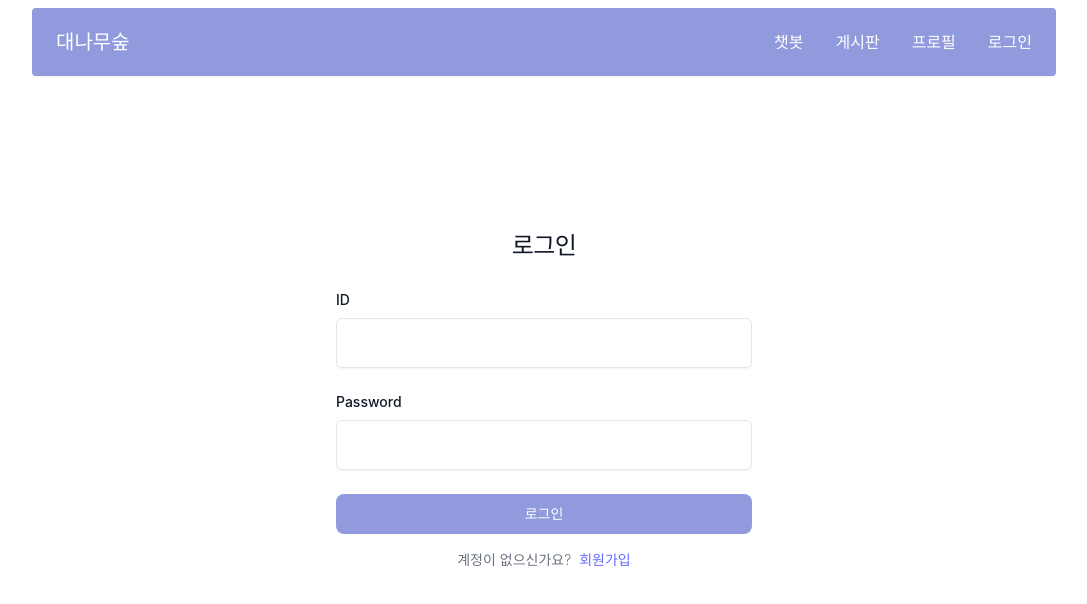
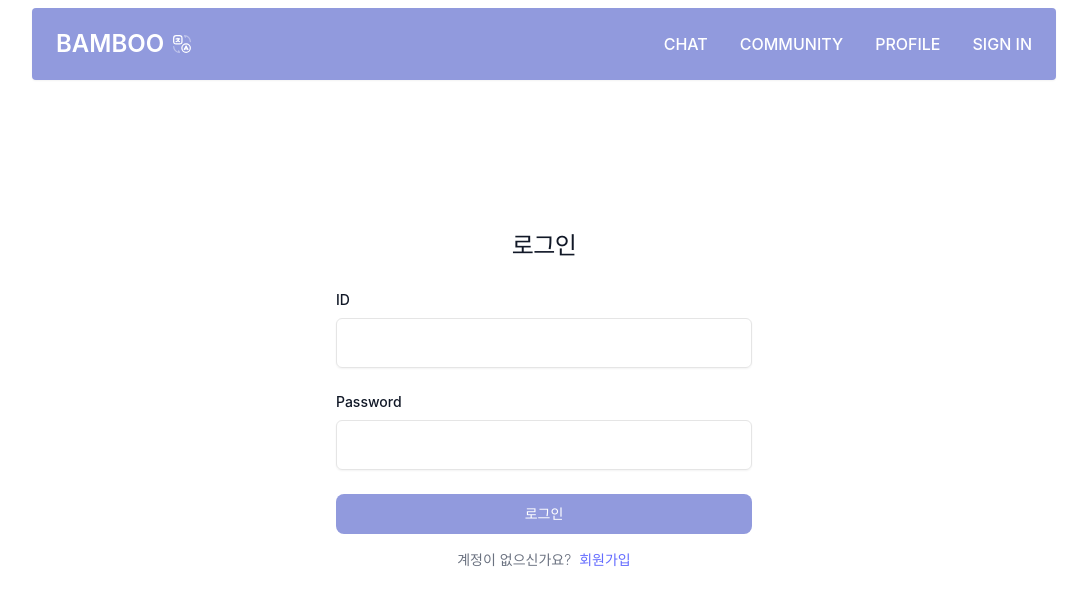
Before and after one commit to BambooParty/Bamboo-FE, a React (Vite) app: page /login in a window 1280 px wide. Shown: the top 604 px of the page, without its empty margins (96-1183 px from the left). Built offline with nearby package versions, Linux system fonts and the light colour scheme.

Commit message:
add: 번역 기능

```diff
--- a/src/components/Header.tsx
+++ b/src/components/Header.tsx
@@ -1,17 +1,44 @@
+import { useConfigStore } from "@/stores/ConfigStore";
 import useUserStore from "@/stores/UserStore";
 import * as React from "react";
 
+interface IMenu {
+  logo: string;
+  chatbot: string;
+  board: string;
+  profile: string;
+}
+
 const Header: React.FC = () => {
   const { user } = useUserStore();
+  const { language, setLanguage } = useConfigStore();
+
+  const [menu, setMenu] = React.useState<IMenu>();
+
+  React.useEffect(() => {
+    const loadMessages = async () => {
+      const langPack = await import(`@/lib/locales/${language}.json`);
+      setMenu(langPack.menu);
+    };
+    loadMessages();
+  }, [language]);
   return (
     <header>
       <nav className="bg-bamboo border-gray-200 px-4 lg:px-6 py-5 shadow-sm dark:bg-gray-800 w-screen max-w-screen-lg absolute top-2 left-1/2 -translate-x-1/2 rounded-sm">
         <div className="flex flex-wrap justify-between items-center mx-auto max-w-screen-xl ">
-          <a href="/" className="flex items-center">
-            <span className="self-center text-xl font-semibold whitespace-nowrap text-white">
-              대나무숲
-            </span>
-          </a>
+          <div className="flex gap-2">
+            <a href="/" className="flex items-center">
+              <span className="self-center text-2xl font-semibold whitespace-nowrap text-white">
+                {menu?.logo}
+              </span>
+            </a>
+            <button
+              className="bg-transparent"
+              onClick={() => setLanguage(language == "en" ? "ko" : "en")}
+            >
+              <GlobalIcon />
+            </button>
+          </div>
           <div className="justify-between items-center w-full lg:flex lg:w-auto lg:order-1">
             <ul className="flex flex-col mt-4 font-medium lg:flex-row lg:space-x-8 lg:mt-0">
               <li>
@@ -20,7 +47,7 @@ const Header: React.FC = () => {
                   className="block py-2 pr-4 pl-3 text-white rounded bg-primary-700 lg:bg-transparent lg:text-primary-700 lg:p-0"
                   aria-current="page"
                 >
-                  챗봇
+                  {menu?.chatbot.toUpperCase()}
                 </a>
               </li>
               <li>
@@ -28,7 +55,7 @@ const Header: React.FC = () => {
                   href="board"
                   className="block py-2 pr-4 pl-3 text-white border-b border-gray-100 hover:bg-gray-50 lg:hover:bg-transparent lg:border-0 lg:hover:text-primary-700 lg:p-0"
                 >
-                  게시판
+                  {menu?.board.toUpperCase()}
                 </a>
               </li>
               <li>
@@ -36,7 +63,7 @@ const Header: React.FC = () => {
                   href="profile"
                   className="block py-2 pr-4 pl-3 text-white border-b border-gray-100 hover:bg-gray-50 lg:hover:bg-transparent lg:border-0 lg:hover:text-primary-700 lg:p-0 "
                 >
-                  프로필
+                  {menu?.profile.toUpperCase()}
                 </a>
               </li>
               <li>
@@ -44,7 +71,13 @@ const Header: React.FC = () => {
                   href="login"
                   className="block py-2 pr-4 pl-3 text-white border-b border-gray-100 hover:bg-gray-50 lg:hover:bg-transparent lg:border-0 lg:hover:text-primary-700 lg:p-0"
                 >
-                  로그인
+                  {user
+                    ? language == "en"
+                      ? "SIGN OUT"
+                      : "로그아웃"
+                    : language == "en"
+                    ? "SIGN IN"
+                    : "로그인"}
                 </a>
               </li>
             </ul>
@@ -56,3 +89,85 @@ const Header: React.FC = () => {
 };
 
 export default Header;
+
+const GlobalIcon = () => (
+  <svg
+    className="w-5 h-5 stroke-white"
+    viewBox="0 0 24 24"
+    fill="none"
+    xmlns="http://www.w3.org/2000/svg"
+  >
+    <path
+      d="M19.0593 18.6699L16.9193 14.3999L14.7793 18.6699"
+      // stroke="#292D32"
+      stroke-width="1.5"
+      stroke-linecap="round"
+      stroke-linejoin="round"
+    />
+    <path
+      d="M15.1699 17.9102H18.6899"
+      // stroke="#292D32"
+      stroke-width="1.5"
+      stroke-linecap="round"
+      stroke-linejoin="round"
+    />
+    <path
+      d="M16.9198 21.9998C14.1198 21.9998 11.8398 19.7298 11.8398 16.9198C11.8398 14.1198 14.1098 11.8398 16.9198 11.8398C19.7198 11.8398 21.9998 14.1098 21.9998 16.9198C21.9998 19.7298 19.7298 21.9998 16.9198 21.9998Z"
+      // stroke="#292D32"
+      stroke-width="1.5"
+      stroke-linecap="round"
+      stroke-linejoin="round"
+    />
+    <path
+      d="M5.02 2H8.94C11.01 2 12.01 3.00002 11.96 5.02002V8.94C12.01 11.01 11.01 12.01 8.94 11.96H5.02C3 12 2 11 2 8.92999V5.01001C2 3.00001 3 2 5.02 2Z"
+      // stroke="#292D32"
+      stroke-width="1.5"
+      stroke-linecap="round"
+      stroke-linejoin="round"
+    />
+    <path
+      d="M9.00922 5.8501H4.94922"
+      // stroke="#292D32"
+      stroke-width="1.5"
+      stroke-linecap="round"
+      stroke-linejoin="round"
+    />
+    <path
+      d="M6.96875 5.16992V5.84991"
+      // stroke="#292D32"
+      stroke-width="1.5"
+      stroke-linecap="round"
+      stroke-linejoin="round"
+    />
+    <path
+      d="M7.98946 5.83984C7.98946 7.58984 6.61945 9.00983 4.93945 9.00983"
+      // stroke="#292D32"
+      stroke-width="1.5"
+      stroke-linecap="round"
+      stroke-linejoin="round"
+    />
+    <path
+      d="M9.01015 9.01001C8.28015 9.01001 7.62016 8.62 7.16016 8"
+      // stroke="#292D32"
+      stroke-width="1.5"
+      stroke-linecap="round"
+      stroke-linejoin="round"
+    />
+    <path
+      opacity="0.4"
+      d="M2 15C2 18.87 5.13 22 9 22L7.95 20.25"
+      // stroke="#292D32"
+      stroke-width="1.5"
+      stroke-linecap="round"
+      stroke-linejoin="round"
+    />
+    <path
+      opacity="0.4"
+      d="M22 9C22 5.13 18.87 2 15 2L16.05 3.75"
+      // stroke="#292D32"
+      stroke-width="1.5"
+      stroke-linecap="round"
+      stroke-linejoin="round"
+    />
+  </svg>
+);
--- /dev/null
+++ b/src/lib/locales/en.json
@@ -0,0 +1,9 @@
+{
+  "menu": {
+    "logo": "BAMBOO",
+    "chatbot": "chat",
+    "board": "community",
+    "profile": "profile"
+  },
+  "message": "Text message..."
+}
--- /dev/null
+++ b/src/lib/locales/ko.json
@@ -0,0 +1,9 @@
+{
+  "menu": {
+    "logo": "대나무숲",
+    "chatbot": "챗봇",
+    "board": "게시판",
+    "profile": "프로필"
+  },
+  "message": "메세지를 입력하세요..."
+}
--- a/src/pages/Login.tsx
+++ b/src/pages/Login.tsx
@@ -3,6 +3,7 @@ import { Input } from "../components/ui/input";
 import { Link, useNavigate } from "react-router";
 import axios from "axios";
 import { useForm } from "react-hook-form";
+import useUserStore from "@/stores/UserStore";
 
 interface IUserInfo {
   userId: string;
@@ -11,11 +12,15 @@ interface IUserInfo {
 
 const Login: React.FC = () => {
   const { register, handleSubmit } = useForm<IUserInfo>();
+  const { user, setUser } = useUserStore();
 
   const navigate = useNavigate();
 
   const submitHandler = async (formData: IUserInfo) => {
     const { data } = await axios.post("/api/v1/auth/log-in", formData);
+    const { data: userData } = await axios.get("/api/v1/users/me");
+    setUser({ ...userData });
+
     navigate("/");
   };
   return (
--- /dev/null
+++ b/src/stores/ConfigStore.ts
@@ -0,0 +1,19 @@
+import { create } from "zustand";
+import { persist } from "zustand/middleware";
+
+type ConfigStore = {
+  language: string;
+  setLanguage: (lang: string) => void;
+};
+
+export const useConfigStore = create<ConfigStore>()(
+  persist(
+    (set) => ({
+      language: "en", // 초기값: 영어
+      setLanguage: (lang) => set({ language: lang }),
+    }),
+    {
+      name: "language", // LocalStorage에 저장될 키 이름
+    }
+  )
+);
--- a/src/stores/UserStore.ts
+++ b/src/stores/UserStore.ts
@@ -1,10 +1,11 @@
 import { create } from "zustand";
-import { persist } from "zustand/middleware";
 
 // 사용자 상태 타입
 interface User {
   userId: string;
   nickname: string;
+  mbti: string;
+  chatId: string;
 }
 
 // Zustand 스토어 타입
@@ -12,20 +13,18 @@ interface UserStore {
   user: User | null; // 사용자 정보
   setUser: (user: User) => void; // 사용자 정보 설정
   clearUser: () => void; // 사용자 정보 초기화
+  updateUserField: (field: Partial<User>) => void;
 }
 
 // Zustand 스토어 생성
-const useUserStore = create<UserStore>()(
-  persist(
-    (set) => ({
-      user: null,
-      setUser: (user) => set({ user }),
-      clearUser: () => set({ user: null }),
-    }),
-    {
-      name: "user-storage", // 로컬스토리지 키 이름
-    }
-  )
-);
+const useUserStore = create<UserStore>()((set) => ({
+  user: null,
+  setUser: (user) => set({ user }),
+  clearUser: () => set({ user: null }),
+  updateUserField: (field) =>
+    set((state) => ({
+      user: state.user ? { ...state.user, ...field } : null,
+    })),
+}));
 
 export default useUserStore;
```
